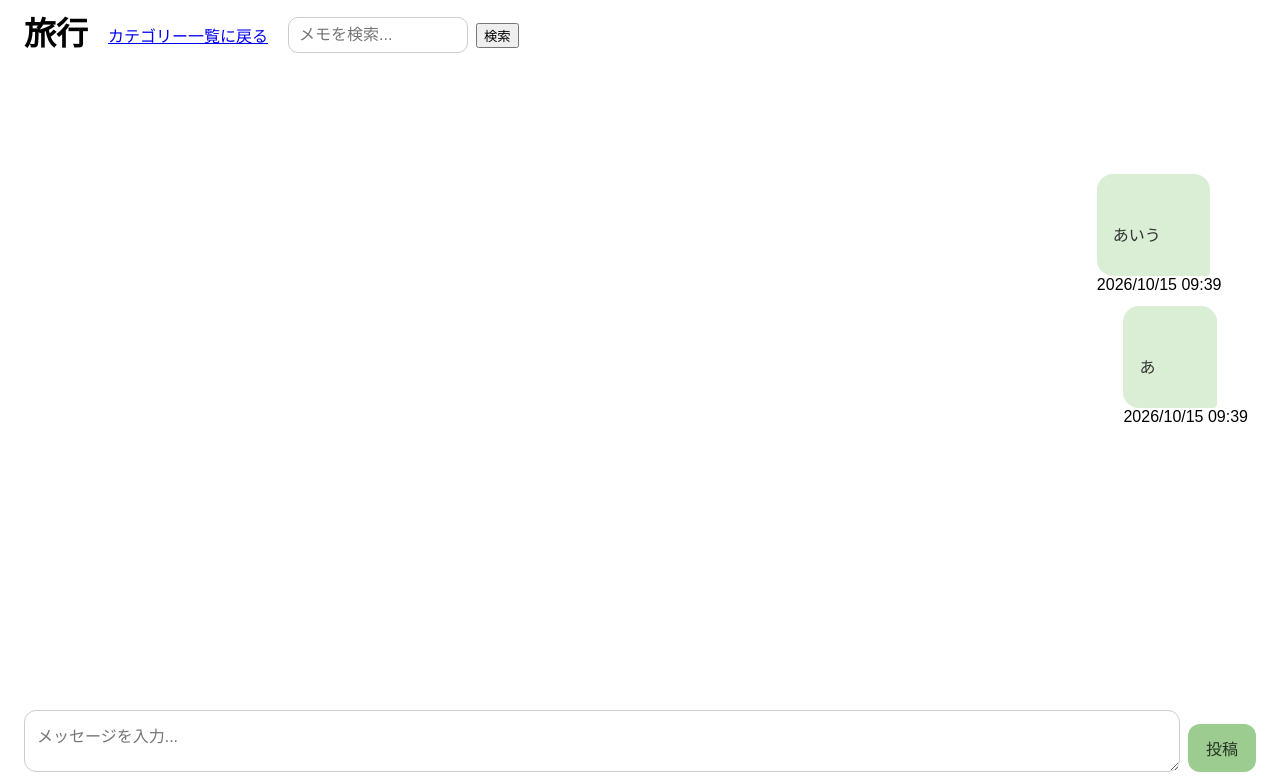
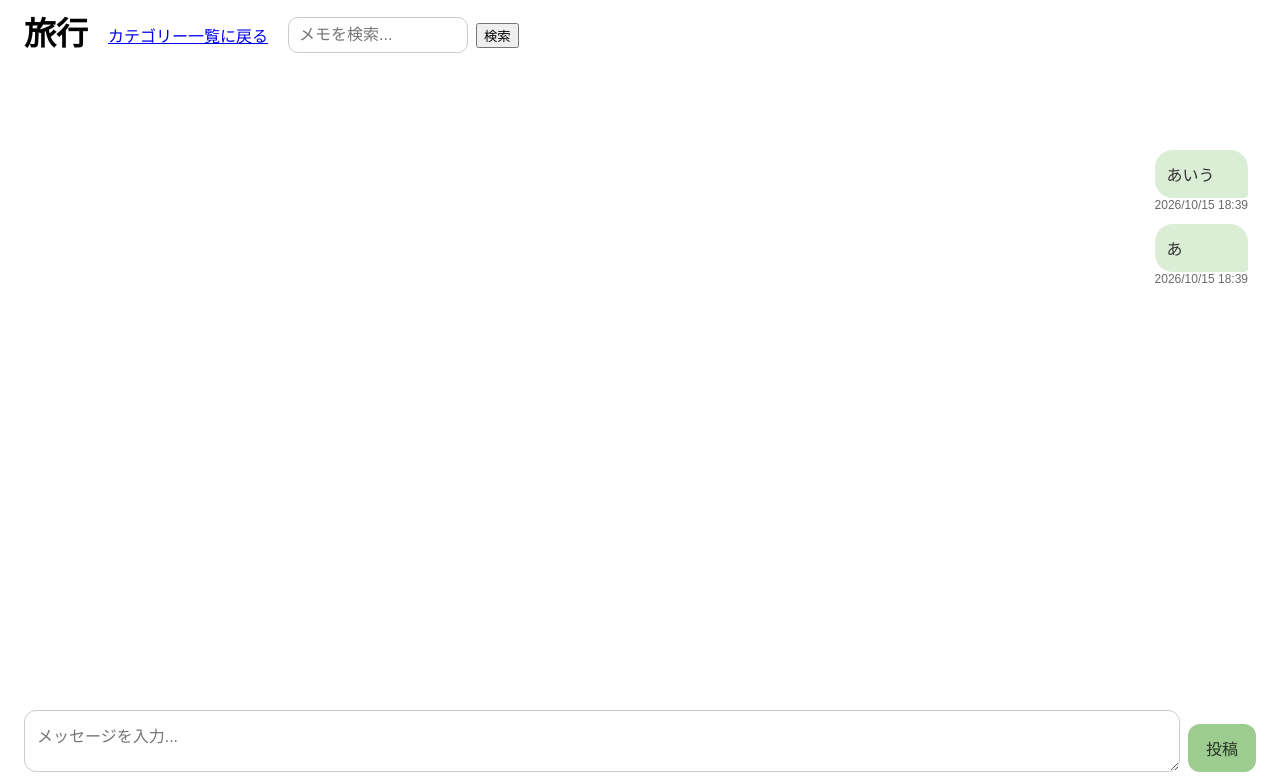
Before and after one commit to moti-create/memo, a Django app: page /category/3/ in a window 1280 px wide. Shown: the top 783 px of the page. Run offline with Django 5.2, Linux system fonts and the light colour scheme; data comes from the database, SQL or seed files in the repository.

Commit message:
Update memo app

```diff
--- a/config/settings.py
+++ b/config/settings.py
@@ -105,7 +105,7 @@ AUTH_PASSWORD_VALIDATORS = [
 
 LANGUAGE_CODE = 'en-us'
 
-TIME_ZONE = 'UTC'
+TIME_ZONE = 'Asia/Tokyo'
 
 USE_I18N = True
 
--- a/memos/static/memos/style.css
+++ b/memos/static/memos/style.css
@@ -37,7 +37,6 @@ body {
 }
 
 /* 付箋1枚 */
-/* 付箋1枚 */
 .category-card {
     display: block;
     background-color: #f8e5a6;
@@ -58,8 +57,6 @@ body {
     flex-direction: column;
     align-items: flex-end;
     gap: 12px;
-    margin-top: 24px;
-    margin-bottom: 24px;
     padding-bottom: 100px;
     padding-top: 100px;
 }
@@ -68,16 +65,19 @@ body {
 .memo-bubble {
     background-color: #d9eed4;
     color: #333333;
-    padding: 12px 16px;
-    border-radius: 16px 16px 4px 16px;
-    max-width: 75%;
-    width: fit-content;
-    overflow-wrap: anywhere;
+    padding: 12px 12px;
+    border-radius: 18px 18px 4px 18px;
+    max-width: 90%;
+    overflow-wrap: break-word;
     white-space: pre-wrap;
-    box-sizing: border-box;
 }
 
-/* メッセージ入力欄 */
+/*日付の文字*/
+.memo-date {
+    font-size: 12px;
+    color: #6a6a6a;
+}
+
 /* メッセージ入力欄 */
 .message-form {
     display: flex;
--- a/memos/views.py
+++ b/memos/views.py
@@ -21,7 +21,7 @@ def category_detail(request, category_id):
     category = Category.objects.get(id=category_id)
 
     if request.method == "POST":
-        content = request.POST.get("content")
+        content = request.POST.get("content","").strip()
 
         if content:
             Memo.objects.create(
```
Also changed, not shown: memos/templates/memos/category_detail.html (+2 -6 lines).
